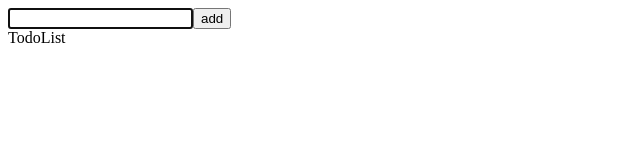
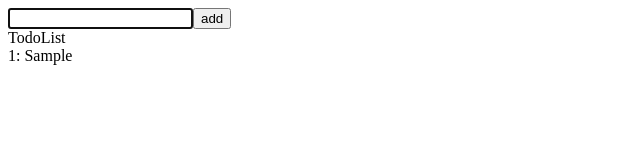
Before and after one commit to maint2802/Demo_CPL_GRW, a React (Vite) app: page / in a window 1280 px wide. Both pictures are taken after typing "Sample" into the empty fields and a click on the button "add". Shown: the top 160 px of the page, without its empty margins (0-640 px from the left). Built offline with nearby package versions, Linux system fonts and the light colour scheme.

Commit message:
add by pressing Enter vs display todolist

```diff
--- a/src/App.tsx
+++ b/src/App.tsx
@@ -12,7 +12,7 @@ function App() {
   return (
     <div>
       <TodoAdd todolist={todolist} setTodolist={setTodolist} />
-      <TodoList />
+      <TodoList todolist={todolist} />
     </div>
   );
 }
--- a/src/components/TodoAdd.tsx
+++ b/src/components/TodoAdd.tsx
@@ -22,10 +22,14 @@ const TodoAdd = ({ todolist, setTodolist }: TodoAddProps) => {
 
   //   preState vs currentState
 
-  // ref arr vs obj
+  const handleKeyDown = (e: React.KeyboardEvent<HTMLInputElement>) => {
+    if (e.key === "Enter") {
+      handleAddTodo();
+    }
+  };
   return (
     <div>
-      <input type="text" ref={inputRef} />
+      <input type="text" ref={inputRef} onKeyDown={handleKeyDown} />
       <button onClick={handleAddTodo}>add</button>
     </div>
   );
--- a/src/components/TodoList.tsx
+++ b/src/components/TodoList.tsx
@@ -1,7 +1,22 @@
 import React from "react";
-
-const TodoList = () => {
-  return <div>TodoList</div>;
+import type { TodoListProps } from "../types/types";
+const TodoList = ({ todolist }: TodoListProps) => {
+  return (
+    <div>
+      TodoList
+      <div>
+        {todolist.map((todo, index) => {
+          return (
+            <div key={todo.id}>
+              {index + 1}: {todo.name}
+            </div>
+          );
+        })}
+      </div>
+    </div>
+  );
 };
 
 export default TodoList;
+
+// index
--- a/src/types/types.tsx
+++ b/src/types/types.tsx
@@ -8,3 +8,7 @@ export type TodoAddProps = {
   todolist: Todo[];
   setTodolist: React.Dispatch<React.SetStateAction<Todo[]>>;
 };
+
+export type TodoListProps = {
+  todolist: Todo[];
+};
```
